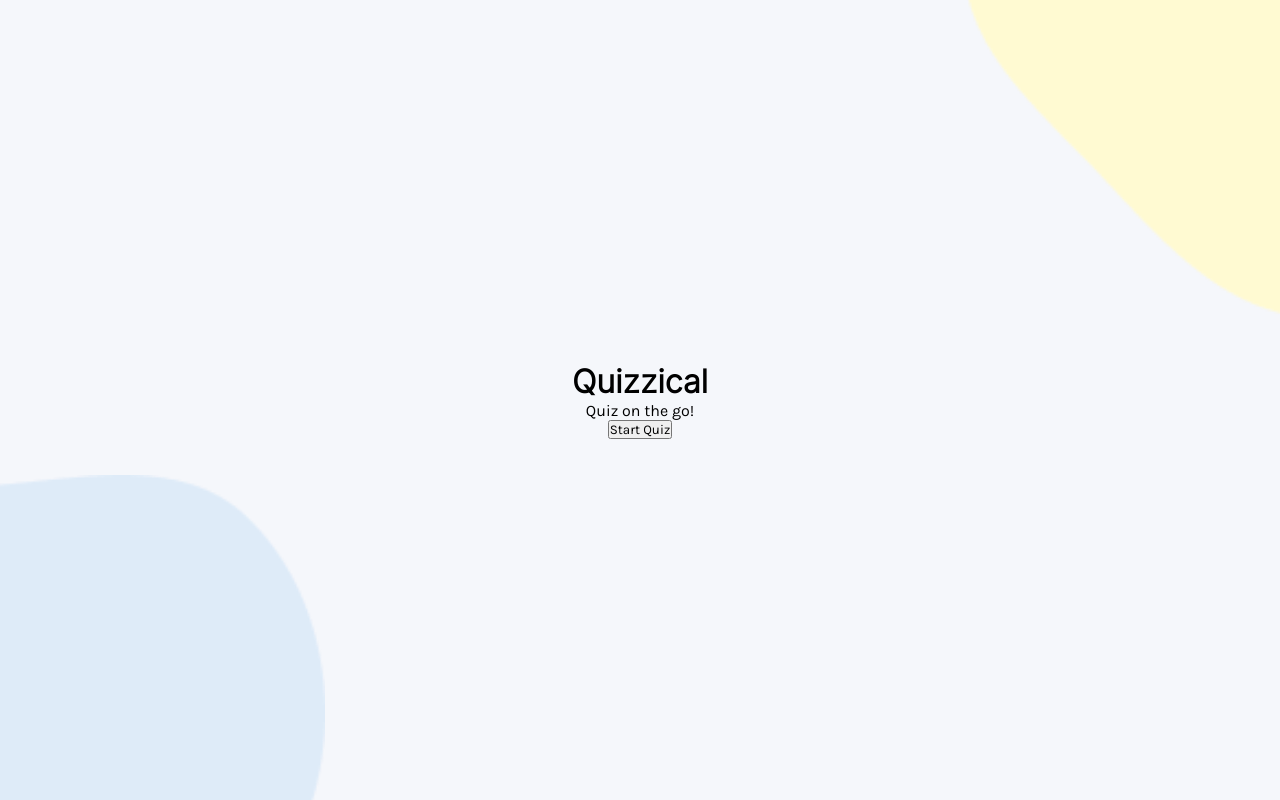
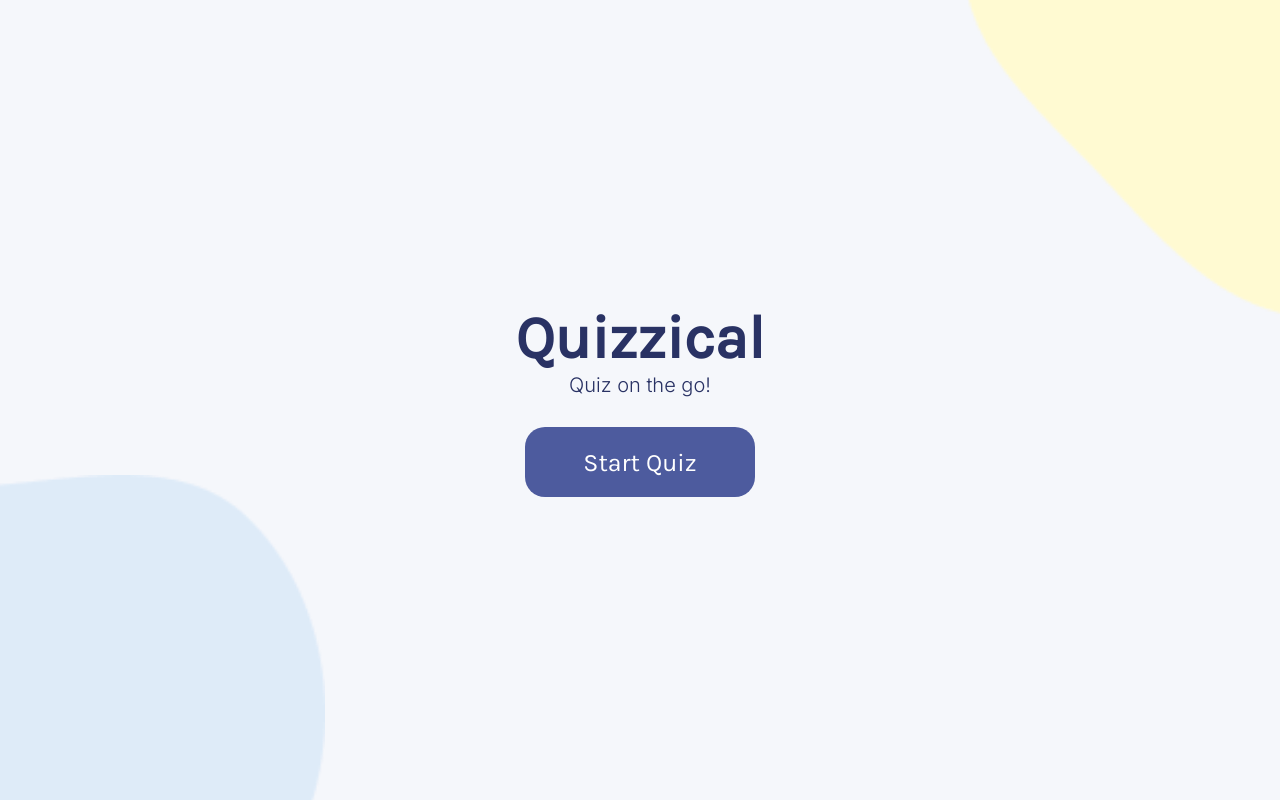
Before and after one commit to tanushsethi/quizzical-app, a React (Create React App) app: page / in a window 1280 px wide. Built offline with nearby package versions, Linux system fonts and the light colour scheme.

Commit message:
overlay complete

```diff
--- a/src/index.css
+++ b/src/index.css
@@ -47,8 +47,25 @@
   flex-direction: column;
   justify-content: center;
   align-items: center;
+  color: #293264;
 }
 
 .overlay h1{
+  font-size: 60px;
+}
+
+.overlay p{
+  font-size: 20px;
   font-family: 'Inter', sans-serif;
 }
+
+.overlay button{
+  border-radius: 20px;
+  background-color: #4D5B9E;
+  font-size: 25px;
+  margin-top: 30px;
+  color: white;
+  border: none;
+  height: 70px;
+  width: 230px;
+}
```
